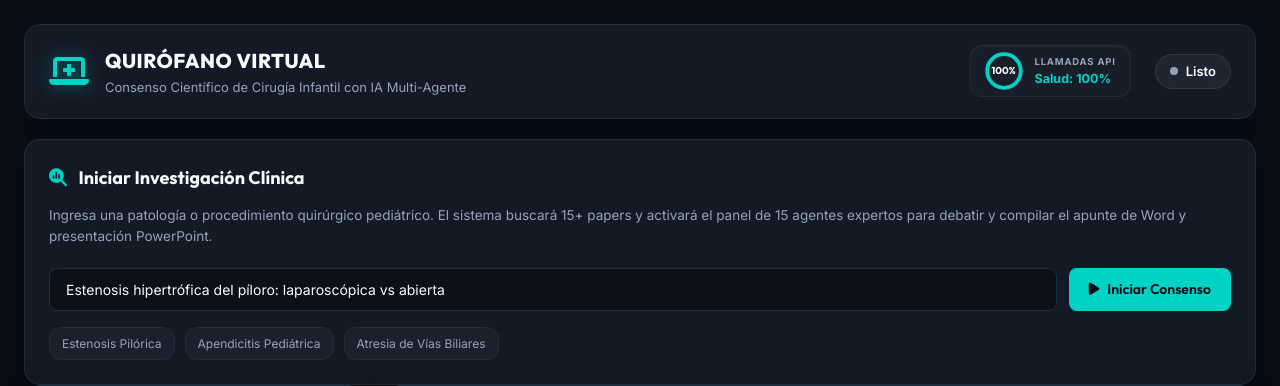
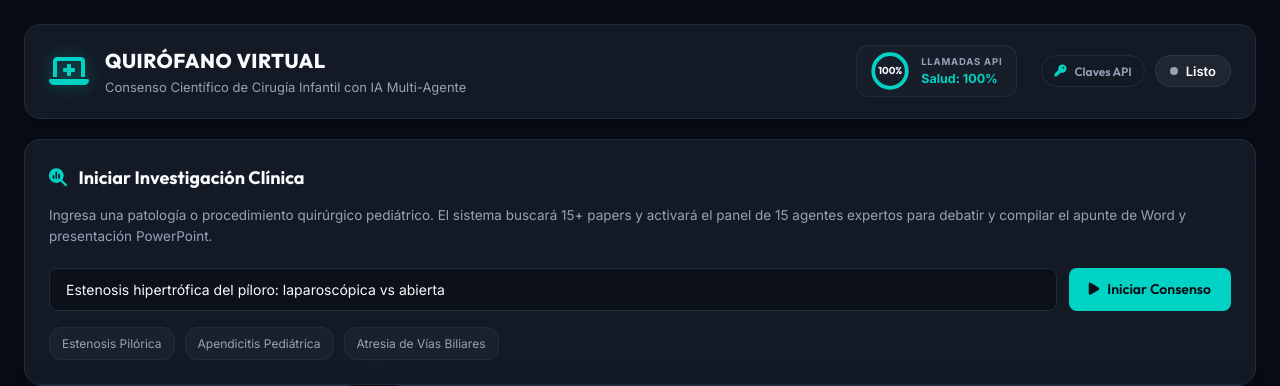
Before and after one commit to brunohazlebysoto-create/surgical-multiagent, a FastAPI app: page / in a window 1280 px wide. Shown: the top 386 px of the page. Run offline with FastAPI, Linux system fonts and the light colour scheme.

Commit message:
feat: agregar boton y modal en interfaz para configurar claves de API Gemini con ContextVar

```diff
--- a/app/main.py
+++ b/app/main.py
@@ -71,12 +71,15 @@ class SearchRequest(BaseModel):
 class ConfirmRequest(BaseModel):
     selected_dois: List[str]
 
-async def execute_multiagent_pipeline(query: str, event_queue: asyncio.Queue, run_id: str):
+async def execute_multiagent_pipeline(query: str, event_queue: asyncio.Queue, run_id: str, client_keys: List[str] = None):
     """
     Orquesta el flujo del multi-agente.
     Pausa el flujo al finalizar el Paso 1 (Búsqueda) y espera confirmación del usuario.
     """
+    from app.agents.base import gemini_keys_context
+    token = gemini_keys_context.set(client_keys)
     try:
+
         # Paso 1: Panel de Búsqueda
         papers = await run_search_panel(query, event_queue)
 
@@ -188,9 +191,17 @@ async def execute_multiagent_pipeline(query: str, event_queue: asyncio.Queue, ru
             "color": "#ef4444", "icon": "❌", "stage": "failed",
             "content": f"Ocurrió un error crítico durante el análisis: {str(e)}"
         })
+    finally:
+        gemini_keys_context.reset(token)
+
 
 @app.post("/api/start")
-async def start_pipeline(request: SearchRequest, background_tasks: BackgroundTasks, _ = Depends(verify_access)):
+async def start_pipeline(
+    request: SearchRequest,
+    background_tasks: BackgroundTasks,
+    x_gemini_api_keys: Optional[str] = Header(None),
+    _ = Depends(verify_access)
+):
     """
     Endpoint para iniciar el pipeline asíncronamente en segundo plano.
     """
@@ -209,10 +220,16 @@ async def start_pipeline(request: SearchRequest, background_tasks: BackgroundTas
         "selected_dois": []
     }
 
-    # Agregar la tarea en segundo plano
-    background_tasks.add_task(execute_multiagent_pipeline, request.query, event_queue, run_id)
+    # Parsear claves de API enviadas por el cliente
+    client_keys = []
+    if x_gemini_api_keys:
+        client_keys = [k.strip() for k in x_gemini_api_keys.split(",") if k.strip()]
+
+    # Agregar la tarea en segundo plano pasándole las claves
+    background_tasks.add_task(execute_multiagent_pipeline, request.query, event_queue, run_id, client_keys)
 
     return {"run_id": run_id}
+
 
 @app.post("/api/confirm/{run_id}")
 async def confirm_selection(run_id: str, request: ConfirmRequest, _ = Depends(verify_access)):
@@ -230,7 +247,12 @@ async def confirm_selection(run_id: str, request: ConfirmRequest, _ = Depends(ve
     return {"status": "success"}
 
 @app.post("/api/upload")
-async def upload_document(run_id: str = Form(...), file: UploadFile = File(...), _ = Depends(verify_access)):
+async def upload_document(
+    run_id: str = Form(...),
+    file: UploadFile = File(...),
+    x_gemini_api_keys: Optional[str] = Header(None),
+    _ = Depends(verify_access)
+):
     """
     Endpoint para cargar archivos de usuario (.pdf, .docx, .pptx) y procesar su texto.
     """
@@ -246,6 +268,12 @@ async def upload_document(run_id: str = Form(...), file: UploadFile = File(...),
         f.write(await file.read())
 
     # Parsear y generar abstract clínico
+    from app.agents.base import gemini_keys_context
+    client_keys = []
+    if x_gemini_api_keys:
+        client_keys = [k.strip() for k in x_gemini_api_keys.split(",") if k.strip()]
+
+    token = gemini_keys_context.set(client_keys)
     try:
         event_queue = global_runs[run_id]["event_queue"]
         await event_queue.put({
@@ -270,6 +298,9 @@ async def upload_document(run_id: str = Form(...), file: UploadFile = File(...),
     except Exception as e:
         logger.exception("Error al subir y parsear archivo")
         raise HTTPException(status_code=500, detail=f"Error parseando el archivo: {str(e)}")
+    finally:
+        gemini_keys_context.reset(token)
+
 
 @app.get("/api/stream/{run_id}")
 async def stream_events(run_id: str, _ = Depends(verify_access)):
--- a/static/js/app.js
+++ b/static/js/app.js
@@ -79,6 +79,114 @@ document.addEventListener("DOMContentLoaded", () => {
     const quotaCircleFill = document.getElementById("quota-circle-fill");
     const quotaPercentage = document.getElementById("quota-percentage");
     const quotaStatus = document.getElementById("quota-status");
+
+    // --- LÓGICA DE CONFIGURACIÓN DE CLAVES API DE GEMINI ---
+    const apiSettingsBtn = document.getElementById("api-settings-btn");
+    const apiKeysModal = document.getElementById("api-keys-modal");
+    const closeApiModalBtn = document.getElementById("close-api-modal-btn");
+    const apiKeysListContainer = document.getElementById("api-keys-list-container");
+    const addApiKeyBtn = document.getElementById("add-api-key-btn");
+    const saveApiKeysBtn = document.getElementById("save-api-keys-btn");
+
+    function getStoredGeminiKeys() {
+        const keys = JSON.parse(localStorage.getItem("gemini_api_keys")) || [];
+        return keys.filter(k => k.trim().length > 0).join(",");
+    }
+
+    function initApiKeysUI() {
+        let savedKeys = JSON.parse(localStorage.getItem("gemini_api_keys")) || [];
+        if (savedKeys.length === 0) {
+            savedKeys = ["", ""];
+        }
+        renderApiKeyRows(savedKeys);
+    }
+
+    function renderApiKeyRows(keys) {
+        apiKeysListContainer.innerHTML = "";
+        keys.forEach(key => addApiKeyRow(key));
+    }
+
+    function addApiKeyRow(value = "") {
+        const row = document.createElement("div");
+        row.className = "api-key-row";
+        row.style.display = "flex";
+        row.style.gap = "8px";
+        row.style.alignItems = "center";
+
+        const input = document.createElement("input");
+        input.type = "password";
+        input.className = "api-key-input";
+        input.placeholder = "AIzaSy...";
+        input.value = value;
+        input.style.flex = "1";
+        input.style.backgroundColor = "#0b1019";
+        input.style.border = "1px solid var(--border-color)";
+        input.style.borderRadius = "8px";
+        input.style.padding = "10px 14px";
+        input.style.color = "var(--text-primary)";
+        input.style.fontSize = "13px";
+        input.style.fontFamily = "monospace";
+        input.style.outline = "none";
+
+        const toggleBtn = document.createElement("button");
+        toggleBtn.type = "button";
+        toggleBtn.className = "btn btn-outline btn-xs";
+        toggleBtn.style.padding = "10px";
+        toggleBtn.style.height = "38px";
+        toggleBtn.innerHTML = '<i class="fa-solid fa-eye-slash"></i>';
+        toggleBtn.onclick = () => {
+            if (input.type === "password") {
+                input.type = "text";
+                toggleBtn.innerHTML = '<i class="fa-solid fa-eye"></i>';
+            } else {
+                input.type = "password";
+                toggleBtn.innerHTML = '<i class="fa-solid fa-eye-slash"></i>';
+            }
+        };
+
+        const deleteBtn = document.createElement("button");
+        deleteBtn.type = "button";
+        deleteBtn.className = "btn btn-outline btn-xs";
+        deleteBtn.style.padding = "10px";
+        deleteBtn.style.height = "38px";
+        deleteBtn.style.color = "var(--error-color)";
+        deleteBtn.style.borderColor = "rgba(239, 68, 68, 0.2)";
+        deleteBtn.innerHTML = '<i class="fa-solid fa-trash"></i>';
+        deleteBtn.onclick = () => {
+            row.remove();
+        };
+
+        row.appendChild(input);
+        row.appendChild(toggleBtn);
+        row.appendChild(deleteBtn);
+        apiKeysListContainer.appendChild(row);
+    }
+
+    apiSettingsBtn.addEventListener("click", () => {
+        initApiKeysUI();
+        apiKeysModal.classList.remove("hidden");
+    });
+
+    closeApiModalBtn.addEventListener("click", () => {
+        apiKeysModal.classList.add("hidden");
+    });
+
+    addApiKeyBtn.addEventListener("click", () => {
+        addApiKeyRow("");
+    });
+
+    saveApiKeysBtn.addEventListener("click", () => {
+        const inputs = apiKeysListContainer.querySelectorAll(".api-key-input");
+        const keys = Array.from(inputs).map(inp => inp.value.trim()).filter(val => val.length > 0);
+        localStorage.setItem("gemini_api_keys", JSON.stringify(keys));
+
+        saveApiKeysBtn.innerHTML = '<i class="fa-solid fa-check"></i> ¡Guardado!';
+        setTimeout(() => {
+            saveApiKeysBtn.innerHTML = '<i class="fa-solid fa-floppy-disk"></i> Guardar';
+            apiKeysModal.classList.add("hidden");
+        }, 800);
+    });
+
 
     function updateApiQuotaVisual(percentage, statusText, state = "normal") {
         if (!quotaCircleFill || !quotaPercentage || !quotaStatus) return;
@@ -373,11 +481,17 @@ document.addEventListener("DOMContentLoaded", () => {
         formData.append("file", file);
 
         try {
+            const headers = { "X-Access-Password": localStorage.getItem("access_password") || "" };
+            const clientKeys = getStoredGeminiKeys();
+            if (clientKeys) {
+                headers["X-Gemini-API-Keys"] = clientKeys;
+            }
             const response = await fetch("/api/upload", {
                 method: "POST",
-                headers: { "X-Access-Password": localStorage.getItem("access_password") || "" },
+                headers: headers,
                 body: formData
             });
+
 
             if (!response.ok) {
                 throw new Error("Error en la subida.");
@@ -479,14 +593,20 @@ document.addEventListener("DOMContentLoaded", () => {
         }
 
         try {
+            const headers = {
+                "Content-Type": "application/json",
+                "X-Access-Password": localStorage.getItem("access_password") || ""
+            };
+            const clientKeys = getStoredGeminiKeys();
+            if (clientKeys) {
+                headers["X-Gemini-API-Keys"] = clientKeys;
+            }
             const response = await fetch("/api/start", {
                 method: "POST",
-                headers: {
-                    "Content-Type": "application/json",
-                    "X-Access-Password": localStorage.getItem("access_password") || ""
-                },
+                headers: headers,
                 body: JSON.stringify({ query: query })
             });
+
 
             if (!response.ok) {
                 throw new Error("Fallo al iniciar.");
--- a/templates/index.html
+++ b/templates/index.html
@@ -29,6 +29,36 @@
             <p id="auth-error-msg" class="auth-error hidden">Contraseña incorrecta. Inténtalo de nuevo.</p>
         </div>
     </div>
+
+    <!-- API KEYS MODAL -->
+    <div id="api-keys-modal" class="auth-overlay hidden">
+        <div class="auth-card" style="max-width: 550px; width: 90%; align-items: stretch; gap: 14px;">
+            <div style="display: flex; justify-content: space-between; align-items: center; border-bottom: 1px solid var(--border-color); padding-bottom: 12px;">
+                <h3 style="margin: 0; font-family: var(--font-heading); font-weight: 700; color: var(--text-primary); font-size: 16px; display: flex; align-items: center; gap: 8px;">
+                    <i class="fa-solid fa-gears" style="color: var(--accent-primary);"></i> Claves de API Gemini
+                </h3>
+                <button id="close-api-modal-btn" class="btn btn-outline btn-xs" style="padding: 2px 8px; border: none; font-size: 18px; cursor: pointer; color: var(--text-secondary);">&times;</button>
+            </div>
+
+            <p style="font-size: 12.5px; color: var(--text-secondary); text-align: left; margin: 0; line-height: 1.5;">
+                Ingresa tus claves de API de Gemini. Se guardan en el almacenamiento local del navegador y se transmiten para ejecutar los agentes. El sistema rotará de forma automática e inmediata si una clave excede el límite de cuota (error 429).
+            </p>
+
+            <div id="api-keys-list-container" style="display: flex; flex-direction: column; gap: 10px; max-height: 250px; overflow-y: auto; padding-right: 4px; text-align: left;">
+                <!-- Las filas de claves se agregarán dinámicamente aquí -->
+            </div>
+
+            <div style="display: flex; justify-content: space-between; align-items: center; border-top: 1px solid var(--border-color); padding-top: 12px; margin-top: 6px;">
+                <button id="add-api-key-btn" class="btn btn-outline btn-xs" style="padding: 6px 12px;">
+                    <i class="fa-solid fa-plus"></i> Agregar Celda
+                </button>
+                <button id="save-api-keys-btn" class="btn btn-primary btn-xs" style="padding: 6px 16px;">
+                    <i class="fa-solid fa-floppy-disk"></i> Guardar
+                </button>
+            </div>
+        </div>
+    </div>
+
 
     <div class="app-container">
         <!-- HEADER -->
@@ -62,12 +92,16 @@
                     </div>
                 </div>
 
-                <div class="status-indicator">
-                    <span id="connection-status" class="status-badge idle">
+                <div class="status-indicator" style="display: flex; align-items: center; gap: 10px;">
+                    <button id="api-settings-btn" class="btn btn-outline btn-xs" style="padding: 6px 12px; height: 32px; border-radius: 20px;">
+                        <i class="fa-solid fa-key" style="color: var(--accent-primary);"></i> Claves API
+                    </button>
+                    <span id="connection-status" class="status-badge idle" style="height: 32px;">
                         <span class="status-dot"></span>
                         <span class="status-text">Listo</span>
                     </span>
                 </div>
+
             </div>
         </header>
 
```
Also changed, not shown: app/agents/base.py (+17 -5 lines).
